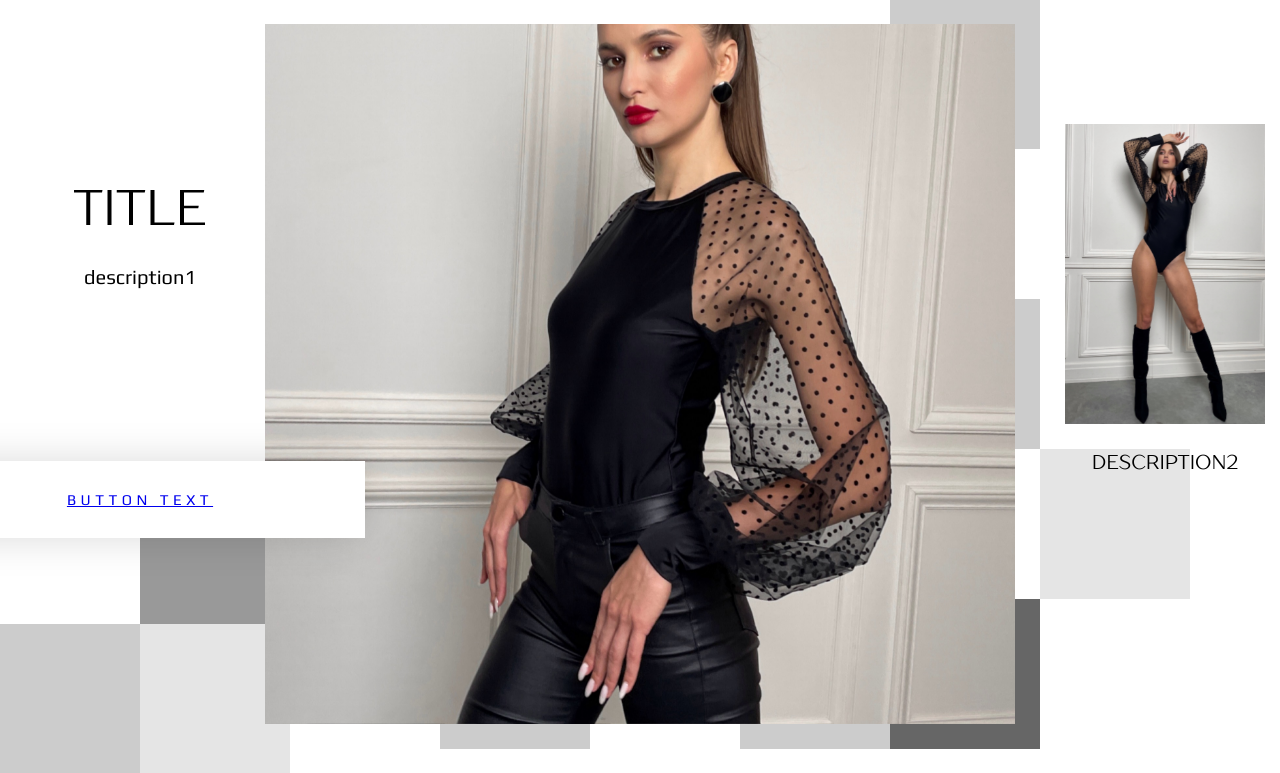
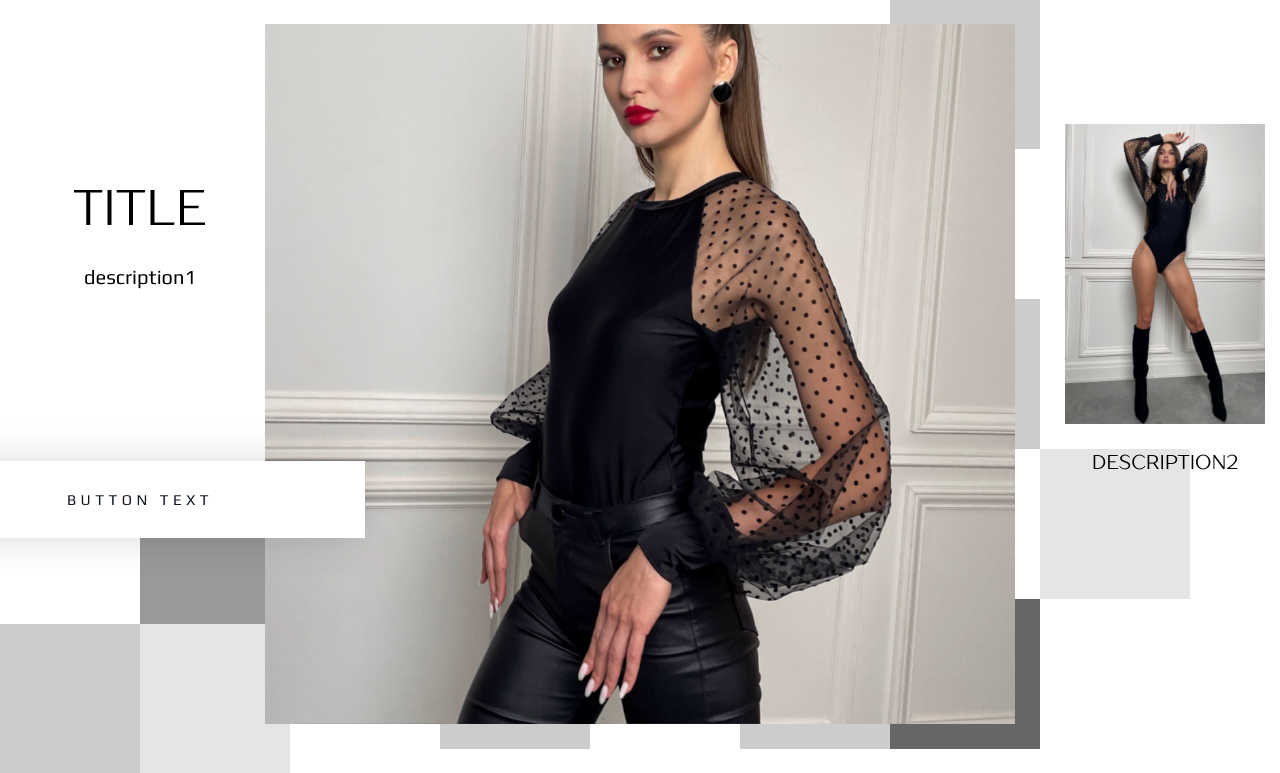
Before and after one commit to zovenor/blisset, a Django app: page / in a window 1280 px wide. Shown: the part 826-1599 px from the top of the page. Run offline with Django 4.2, Linux system fonts and the light colour scheme; data comes from the database, SQL or seed files in the repository; data that the repository does not hold is empty; some libraries are stand-ins or nearby versions.

Commit message:
Fixed some bugs and added favicon

```diff
--- /dev/null
+++ b/blisset/main/static/main/css/mainpage.css
@@ -0,0 +1,4 @@
+a {
+    text-decoration: none;
+    color: rgba(16, 24, 32, 1);
+}
--- a/blisset/main/templates/main/base.html
+++ b/blisset/main/templates/main/base.html
@@ -11,6 +11,7 @@
     <link rel="stylesheet" href="{% static 'main/css/fonts_styles.css' %}">
     <link rel="stylesheet" href="{% static 'main/css/base.css' %}">
     <title>{% block title %}{% endblock %}</title>
+    <link rel="icon" type="image/x-icon" href="{% static 'main/img/favicon.png' %}">
     {% block head %}{% endblock %}
 </head>
 <body>
```
Also changed, not shown: blisset/main/static/main/img/favicon.png (added).
